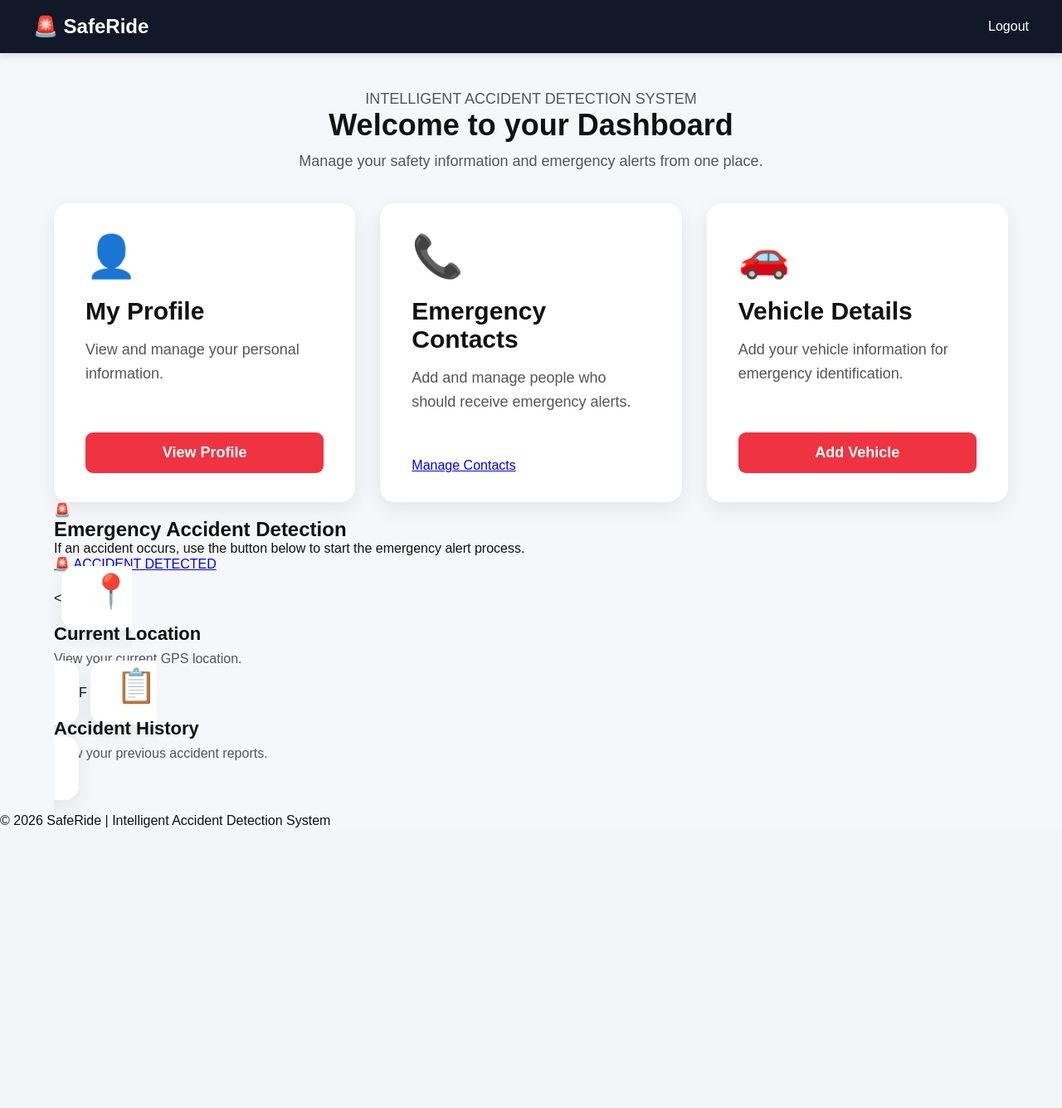
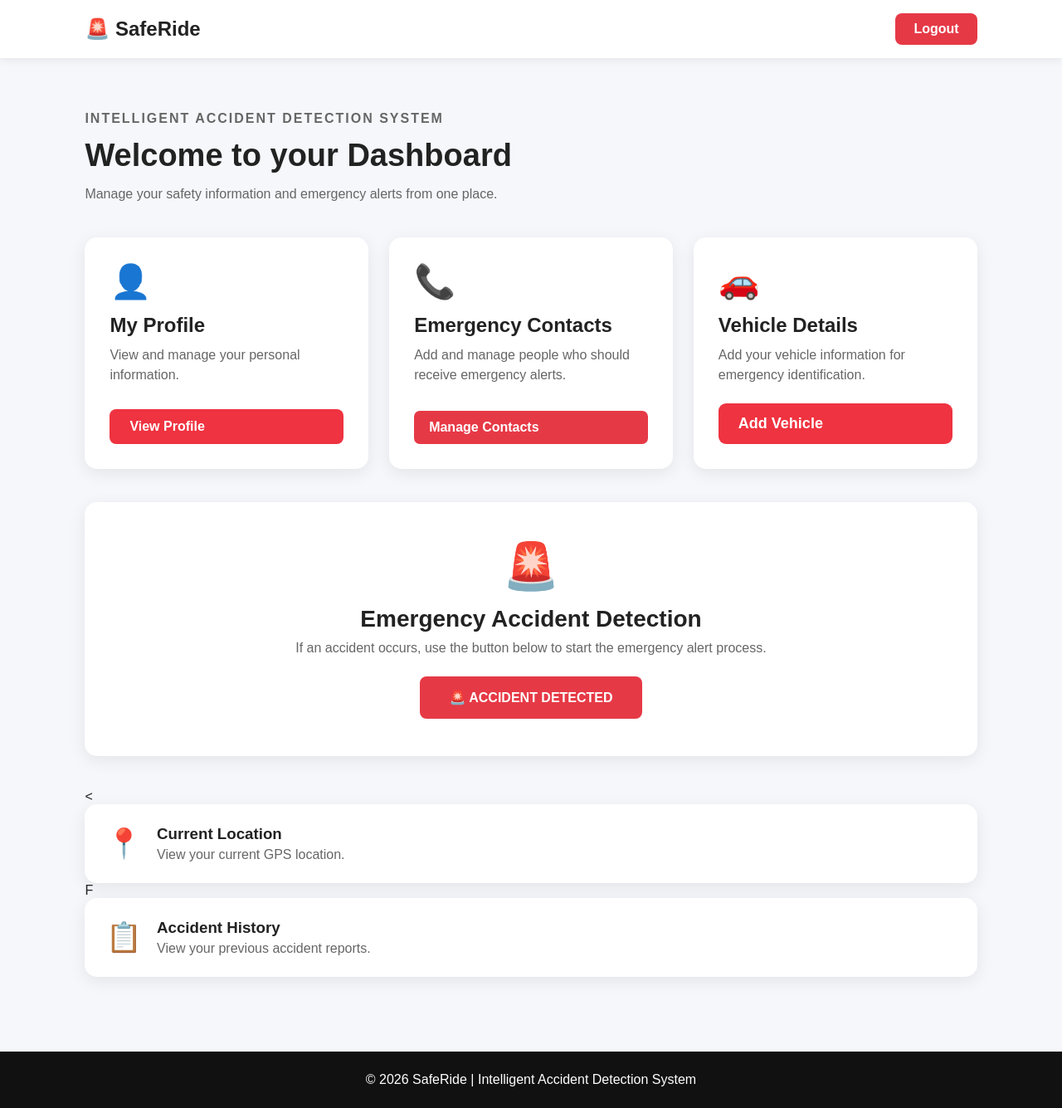
Before and after one commit to mohdfaisal20060786-afk/SafeRide, a Flask app: page /dashboard in a window 1280 px wide. Shown: the whole page at 83% size. Before the commit the page ends 997 px from the top, so only its background shows below. Run offline with Flask 3, Linux system fonts and the light colour scheme; the visitor is signed in with stand-in values (Sample User, id 1); some libraries are stand-ins or nearby versions.

Commit message:
Fix dashboard styling and card buttons

```diff
--- a/static/css/dashboard.css
+++ b/static/css/dashboard.css
@@ -1,35 +1,30 @@
-/* ================================
-   SAFERIDE DASHBOARD
-   ================================ */
-
 * {
     margin: 0;
     padding: 0;
     box-sizing: border-box;
+    font-family: Arial, sans-serif;
 }
 
 body {
-    font-family: Arial, sans-serif;
     background: #f5f7fb;
-    color: #111;
+    color: #222;
 }
 
 
-/* ================================
-   NAVBAR
-   ================================ */
+/* Navbar */
 
 .navbar {
-    width: 100%;
-    background: #111827;
-    color: white;
-    padding: 18px 40px;
+    height: 70px;
 
     display: flex;
+    justify-content: space-between;
     align-items: center;
-    justify-content: space-between;
 
-    box-shadow: 0 2px 10px rgba(0, 0, 0, 0.15);
+    padding: 0 8%;
+
+    background: white;
+
+    box-shadow: 0 2px 10px rgba(0, 0, 0, 0.08);
 }
 
 .logo {
@@ -38,183 +33,235 @@ body {
 }
 
 .logout {
+    text-decoration: none;
+
+    background: #e63946;
+
     color: white;
-    text-decoration: none;
-    font-size: 16px;
-}
 
-.logout:hover {
-    color: #ff3340;
+    padding: 10px 22px;
+
+    border-radius: 8px;
+
+    font-weight: bold;
 }
 
 
-/* ================================
-   DASHBOARD
-   ================================ */
+/* Dashboard */
 
 .dashboard {
-    max-width: 1200px;
+    padding: 60px 8%;
+
+    max-width: 1300px;
+
     margin: auto;
-    padding: 45px 25px;
 }
 
-
-/* ================================
-   WELCOME SECTION
-   ================================ */
-
 .welcome {
-    text-align: center;
     margin-bottom: 40px;
 }
 
+.small-title {
+    color: #e63946;
+
+    font-weight: bold;
+
+    letter-spacing: 2px;
+
+    margin-bottom: 10px;
+}
+
 .welcome h1 {
-    font-size: 36px;
+    font-size: 38px;
+
     margin-bottom: 12px;
 }
 
 .welcome p {
-    font-size: 18px;
-    color: #555;
+    color: #666;
+
+    line-height: 1.6;
 }
 
 
-/* ================================
-   CARDS
-   ================================ */
+/* Cards */
 
 .cards {
     display: grid;
-    grid-template-columns: repeat(3, 1fr);
-    gap: 30px;
+
+    grid-template-columns:
+        repeat(3, 1fr);
+
+    gap: 25px;
+
+    margin-bottom: 40px;
 }
 
 .card {
     background: white;
 
-    padding: 35px 38px;
+    padding: 30px;
 
-    border-radius: 18px;
+    border-radius: 15px;
 
-    box-shadow: 0 8px 25px rgba(0, 0, 0, 0.08);
-
-    min-height: 360px;
-
-    display: flex;
-    flex-direction: column;
+    box-shadow:
+        0 5px 20px rgba(0, 0, 0, 0.08);
 }
 
 .card-icon {
-    font-size: 50px;
+    font-size: 40px;
+
+    margin-bottom: 15px;
+}
+
+.card h2 {
+    margin-bottom: 10px;
+}
+
+.card p {
+    color: #666;
+
+    line-height: 1.5;
+
     margin-bottom: 20px;
 }
 
-.card h2 {
-    font-size: 30px;
+.card button {
+    border: none;
+
+    background: #e63946;
+
+    color: white;
+
+    padding: 11px 18px;
+
+    border-radius: 7px;
+
+    cursor: pointer;
+
+    font-weight: bold;
+}
+
+
+/* Accident Section */
+
+.accident-section {
+    background: white;
+
+    text-align: center;
+
+    padding: 45px 25px;
+
+    border-radius: 15px;
+
+    box-shadow:
+        0 5px 20px rgba(0, 0, 0, 0.08);
+
+    margin-bottom: 40px;
+}
+
+.warning-icon {
+    font-size: 55px;
+
     margin-bottom: 15px;
 }
 
-.card p {
-    font-size: 18px;
-    line-height: 1.6;
-    color: #555;
+.accident-section h2 {
+    font-size: 28px;
 
-    flex-grow: 1;
+    margin-bottom: 10px;
+}
+
+.accident-section p {
+    color: #666;
+
+    margin-bottom: 25px;
+}
+
+.accident-button {
+    display: inline-block;
+
+    text-decoration: none;
+
+    border: none;
+
+    background: #e63946;
+
+    color: white;
+
+    padding: 16px 35px;
+
+    border-radius: 8px;
+
+    font-size: 16px;
+
+    font-weight: bold;
+
+    cursor: pointer;
+}
+
+.accident-button:hover {
+    background: #c92f3b;
 }
 
 
-/* ================================
-   ALL CARD BUTTONS
-   ================================ */
-
-.profile-button,
-.contacts-button,
-.vehicle-button {
-    display: block;
-
-    width: 100%;
-
-    padding: 14px 20px;
-
-    margin-top: 20px;
-
-    background: #ef3340;
-    color: white;
-
-    text-decoration: none;
-    text-align: center;
-
-    border: none;
-    border-radius: 9px;
-
-    font-size: 18px;
-    font-weight: bold;
-
-    cursor: pointer;
-
-    transition: 0.2s ease;
-}
-
-.profile-button:hover,
-.contacts-button:hover,
-.vehicle-button:hover {
-    background: #d92d39;
-    color: white;
-}
-
-
-/* ================================
-   BOTTOM CARDS
-   ================================ */
+/* Bottom Cards */
 
 .bottom-cards {
     display: grid;
-    grid-template-columns: repeat(2, 1fr);
 
-    gap: 30px;
+    grid-template-columns:
+        repeat(2, 1fr);
 
-    margin-top: 30px;
+    gap: 25px;
 }
 
 .bottom-card {
     background: white;
 
-    padding: 30px;
+    padding: 25px;
 
-    border-radius: 18px;
+    border-radius: 15px;
 
-    box-shadow: 0 8px 25px rgba(0, 0, 0, 0.08);
+    display: flex;
 
-    text-decoration: none;
-    color: #111;
+    gap: 18px;
 
-    transition: 0.2s ease;
-}
+    align-items: center;
 
-.bottom-card:hover {
-    transform: translateY(-3px);
+    box-shadow:
+        0 5px 20px rgba(0, 0, 0, 0.08);
 }
 
 .bottom-card span {
-    font-size: 40px;
-}
-
-.bottom-card h3 {
-    font-size: 22px;
-    margin-top: 15px;
+    font-size: 35px;
 }
 
 .bottom-card p {
-    color: #555;
-    margin-top: 8px;
+    color: #666;
+
+    margin-top: 5px;
 }
 
 
-/* ================================
-   RESPONSIVE
-   ================================ */
+/* Footer */
 
-@media (max-width: 900px) {
+footer {
+    text-align: center;
+
+    background: #111;
+
+    color: white;
+
+    padding: 25px;
+
+    margin-top: 30px;
+}
+
+
+/* Mobile */
+
+@media (max-width: 800px) {
 
     .cards {
         grid-template-columns: 1fr;
@@ -224,31 +271,77 @@ body {
         grid-template-columns: 1fr;
     }
 
-    .card {
-        min-height: auto;
+    .welcome h1 {
+        font-size: 30px;
     }
 }
 
+.card-button {
+    display: inline-block;
 
-@media (max-width: 600px) {
+    text-decoration: none;
 
-    .navbar {
-        padding: 15px 20px;
+    background: #e63946;
+
+    color: white;
+
+    padding: 11px 18px;
+
+    border-radius: 7px;
+
+    font-weight: bold;
+}
+.bottom-card {
+    text-decoration: none;
+    color: inherit;
 }
 
-    .dashboard {
-        padding: 30px 15px;
+.profile-button {
+    display: inline-block;
+    margin-top: 15px;
+    padding: 12px 24px;
+    background: #ef3340;
+    color: white;
+    text-decoration: none;
+    border-radius: 8px;
+    font-weight: bold;
+    font-size: 16px;
+    transition: 0.3s;
 }
 
-    .welcome h1 {
-        font-size: 28px;
+.profile-button:hover {
+    background: #d92330;
+    transform: translateY(-2px);
 }
 
 .card {
-        padding: 25px;
+    display: flex;
+    flex-direction: column;
 }
 
-    .card h2 {
-        font-size: 25px;
+.card p {
+    min-height: 50px;
 }
+
+.card button,
+.card a {
+    margin-top: auto;
 }
+
+.vehicle-button {
+    display: inline-block;
+    background: #ef3340;
+    color: white;
+    text-decoration: none;
+    padding: 14px 24px;
+    border-radius: 9px;
+    font-size: 18px;
+    font-weight: bold;
+    margin-top: 20px;
+    transition: 0.2s ease;
+}
+
+.vehicle-button:hover {
+    background: #d92d39;
+    color: white;
+}
```
Lines whose indentation alone changed are shown as unchanged.
